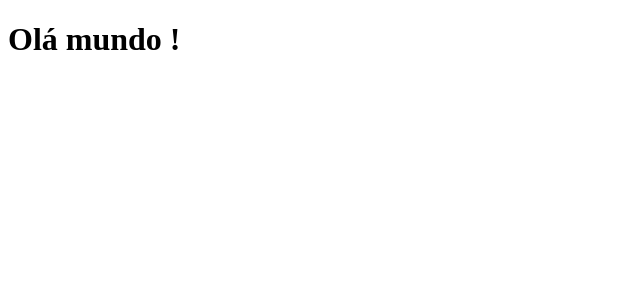
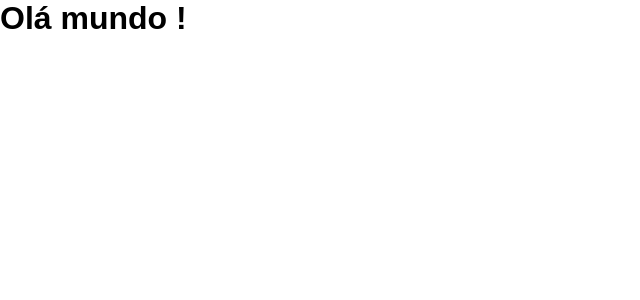
Before and after one commit to rms-diego/horizon-frontend-challenger, a React (Vite) app: page / in a window 1280 px wide. Shown: the top 300 px of the page, without its empty margins (0-640 px from the left). Built offline with nearby package versions, Linux system fonts and the light colour scheme.

Commit message:
feat: criando 'reset css' basico e importando no 'main'

```diff
--- a/src/main.tsx
+++ b/src/main.tsx
@@ -1,6 +1,8 @@
 import React from "react";
 import ReactDOM from "react-dom/client";
 import { App } from "./App";
+
+import "./styles/globalStyles.scss";
 
 ReactDOM.createRoot(document.getElementById("root") as HTMLElement).render(
   <React.StrictMode>
--- /dev/null
+++ b/src/styles/globalStyles.scss
@@ -0,0 +1,6 @@
+* {
+  padding: 0;
+  margin: 0;
+  box-sizing: border-box;
+  font-family: sans-serif;
+}
```
